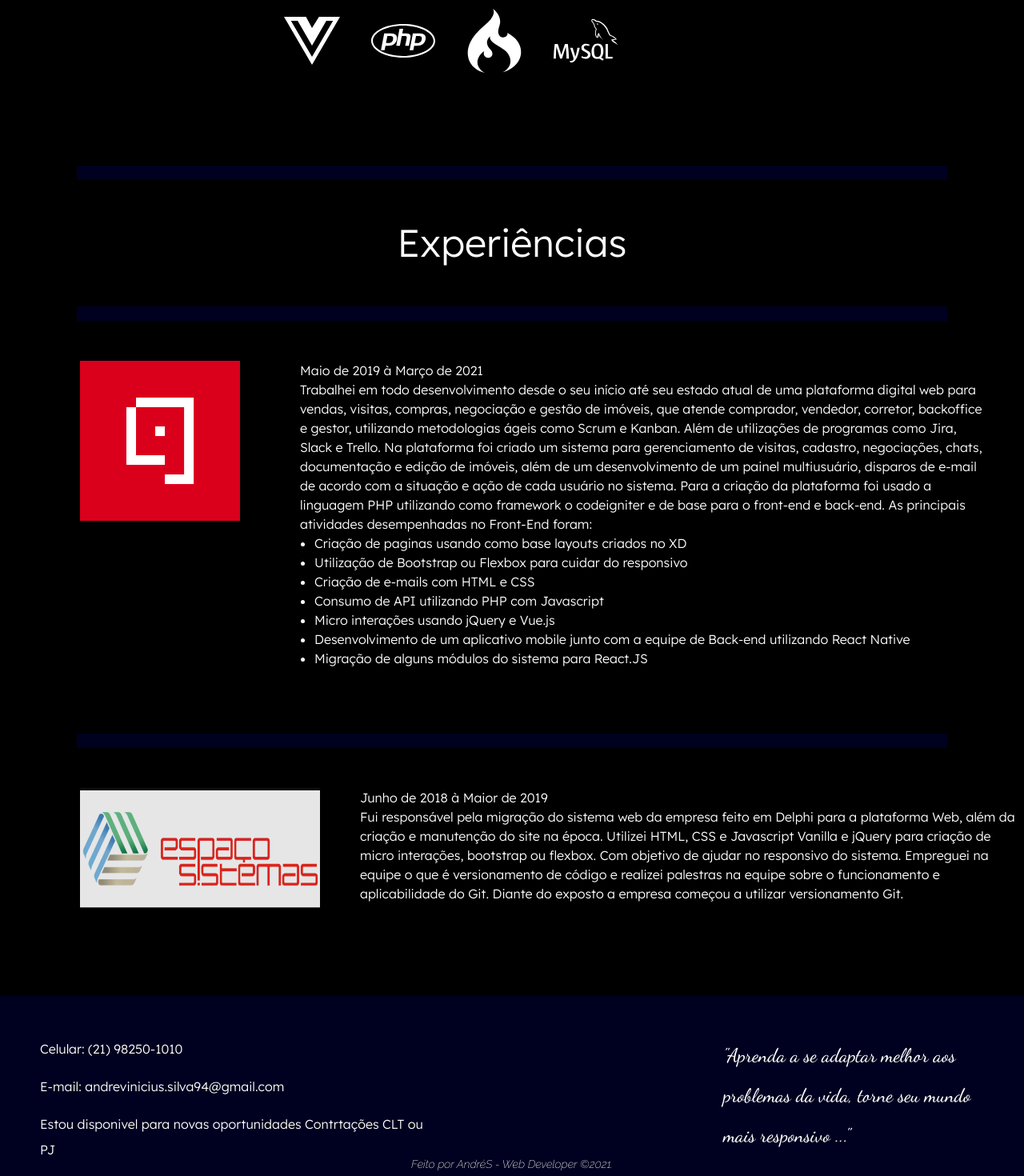
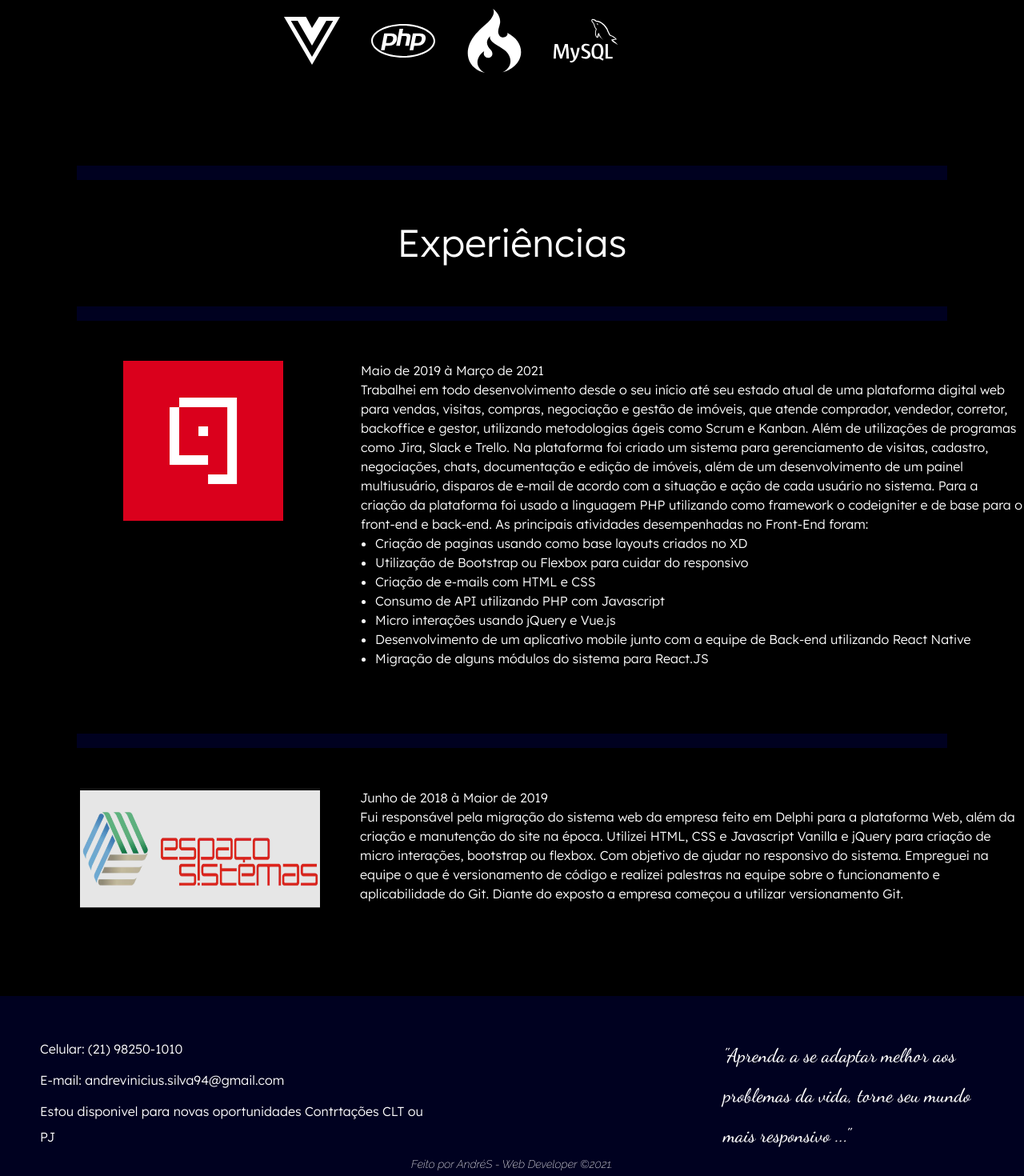
Before and after one commit to andrevsilva/curriculo-react, a React (Create React App) app: page / in a window 1280 px wide. Shown: the part 997-2467 px from the top of the page at 80% size. Built offline with nearby package versions, Linux system fonts and the light colour scheme.

Commit message:
Update Style.css

```diff
--- a/src/Style.css
+++ b/src/Style.css
@@ -165,12 +165,12 @@ a:hover{
     width: 70%;
     color: #FFF;
     font-family: 'Lexend', sans-serif;
-    margin-left: 75px;
+    margin-left: 97px;
 }
 .logoUrb9{
     width: 200px;
     height: 200px;
-    margin-left: 50px;
+    margin-left: 104px;
 }
 .urb9 ul{
     padding-left: 18px;
@@ -191,10 +191,10 @@ a:hover{
     display: block;
     text-align: left;
     width: 500px;
-    margin-bottom: 15px;
+    margin-bottom: 7px;
     line-height: 32px;
     font-family: 'Lexend', sans-serif;
-    font-size: 24px;
+    font-size: 20px;
     color: #FFF;
 }
 .footer .frase{
```
